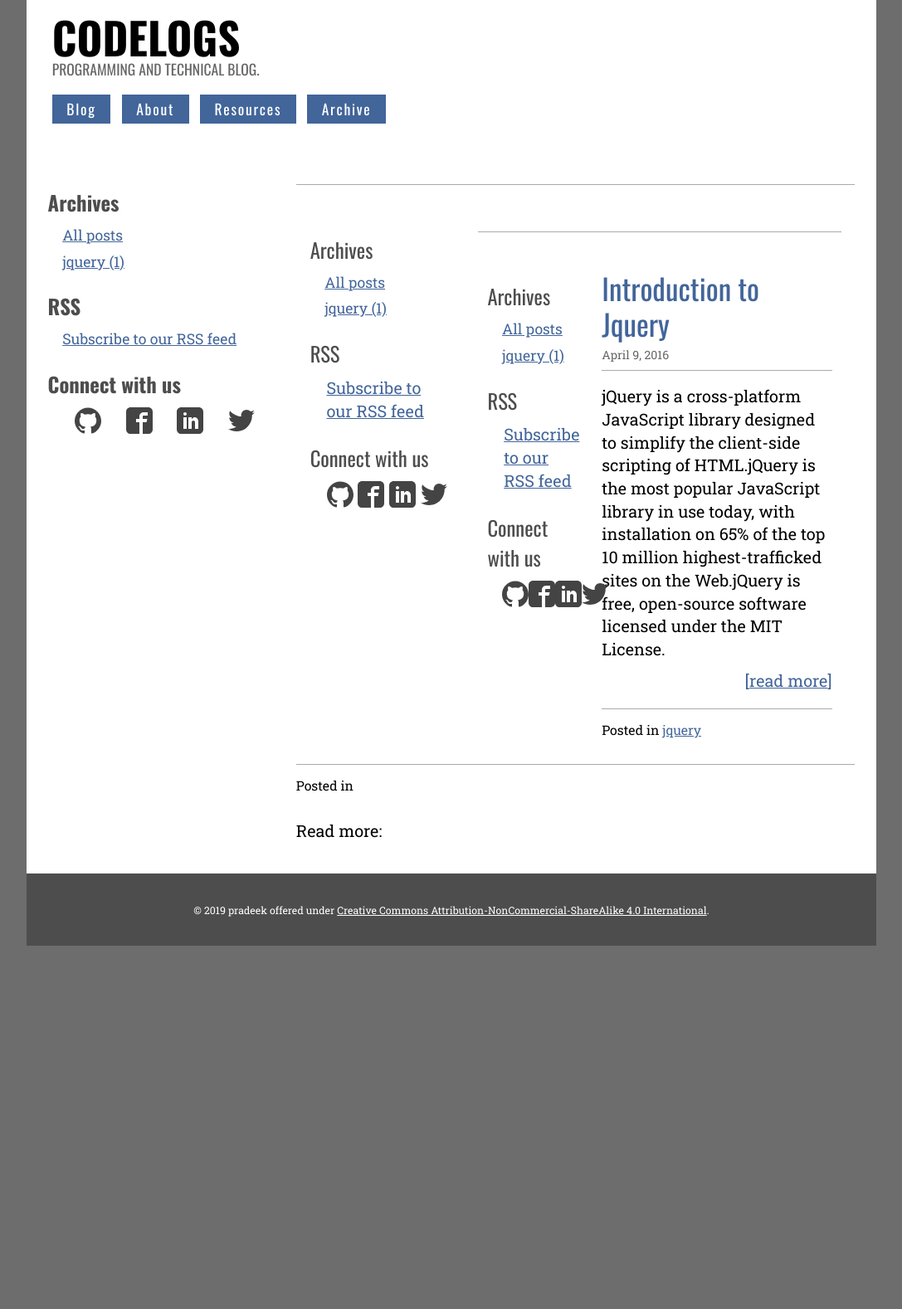
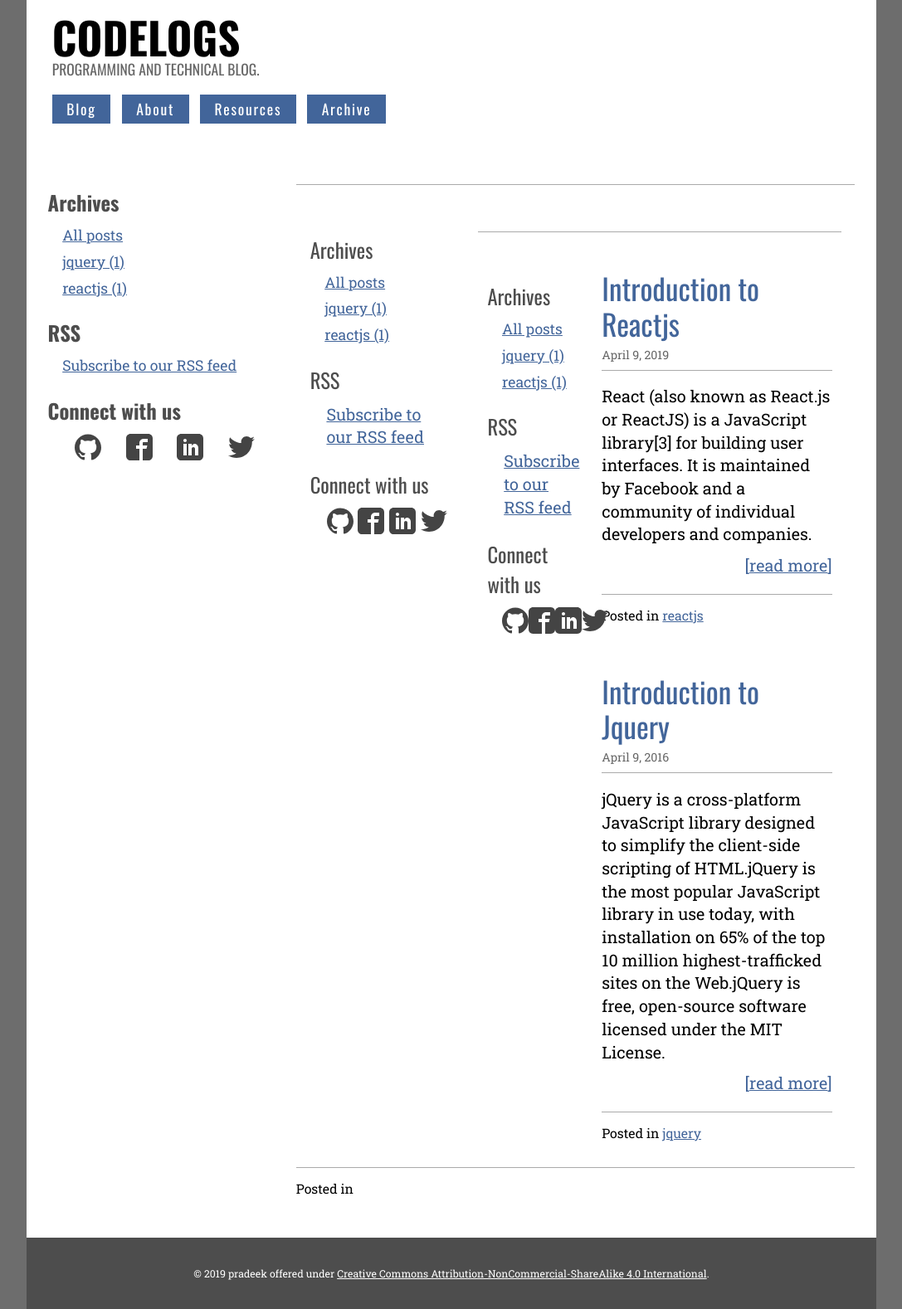
Before and after one commit to prdk0/prdk0.github.io, a Jekyll site: the page built from post.html, in a window 1280 px wide. Shown: the whole page at 83% size, without its empty margins (96-1183 px from the left). Built offline with Jekyll 4.4.1, drawn with Linux system fonts in a browser that asks for light colours; before the commit the page ends 1140 px from its top, so only the background shows below that.

```diff
--- /dev/null
+++ b/_posts/2016-04-09-introduction-to-jquery copy.md
@@ -0,0 +1,12 @@
+---
+layout: post
+title: "Introduction to Reactjs"
+date: 2019-04-09
+tag: [reactjs]
+comments: true
+---
+`React (also known as React.js or ReactJS) is a JavaScript library[3] for building user interfaces. It is maintained by Facebook and a community of individual developers and companies.`
+
+<!--more-->
+
+ React can be used as a base in the development of single-page or mobile applications, as it is optimal for fetching rapidly changing data that needs to be recorded. However, fetching data is only the beginning of what happens on a web page, which is why complex React applications usually require the use of additional libraries for state management, routing, and interaction with an API.
--- a/post.html
+++ b/post.html
@@ -16,7 +16,6 @@ page-type: post
         </footer>
     </article>
     <section class="post-links">
-    <p>Read more:</p>
   {% if page.previous.url %}
     <p class="prevLink"><a class="previous" href="{{ site.baseurl }}{{page.previous.url}}">{{page.previous.title}}</a></p>
   {% endif %}
```
